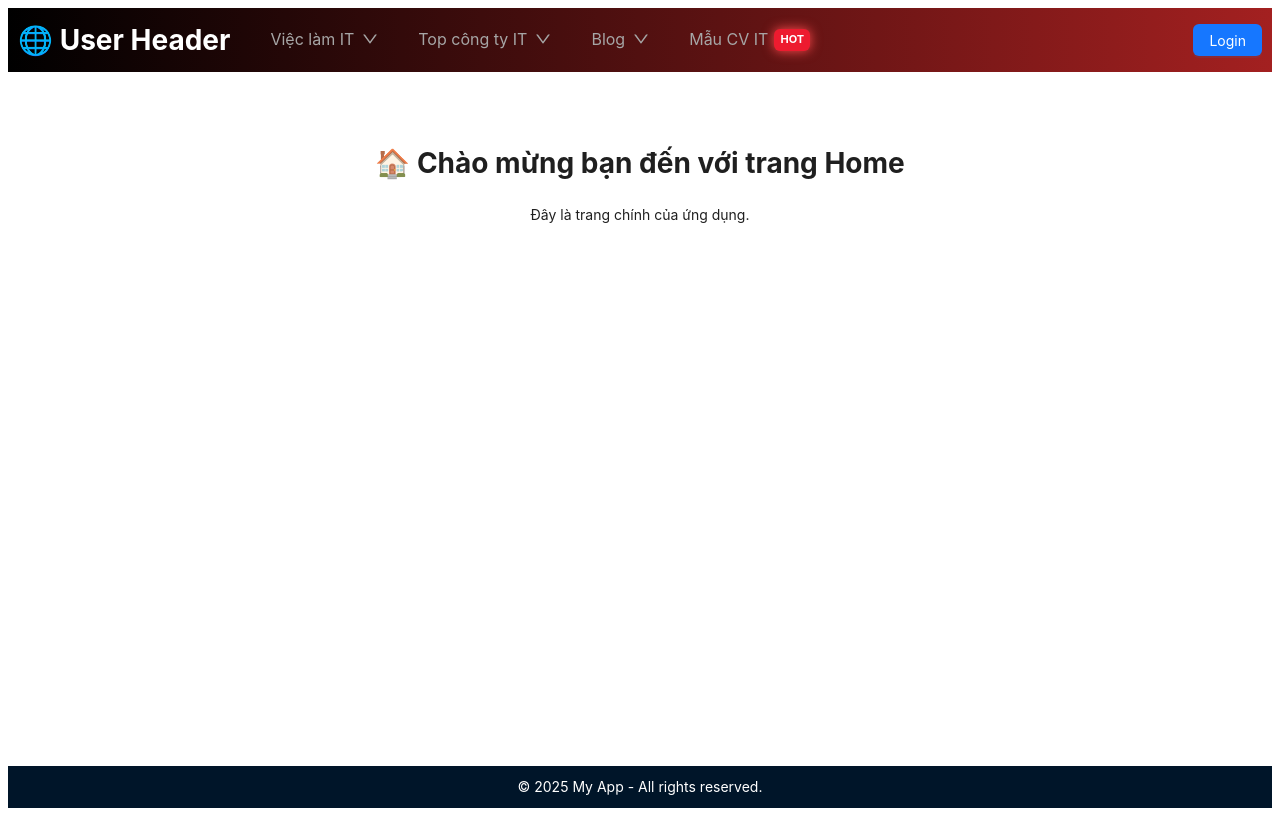
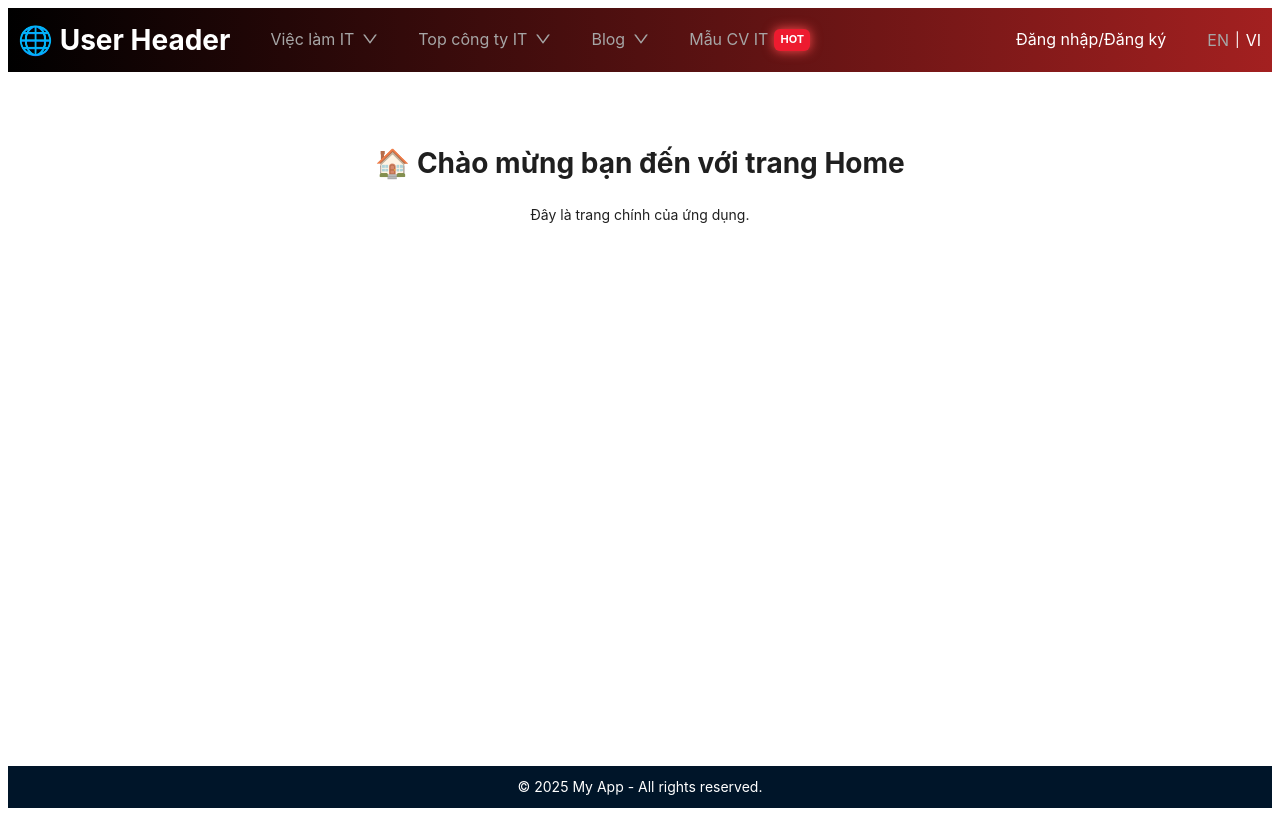
Before and after one commit to thanhhuy1234ok/agile-itcv-frontend, a React (Vite) app: page / in a window 1280 px wide. Built offline with nearby package versions, Linux system fonts and the light colour scheme.

Commit message:
no message

```diff
--- a/src/components/layout/header/layout.header.tsx
+++ b/src/components/layout/header/layout.header.tsx
@@ -1,3 +1,4 @@
+import React, { useState } from 'react';
 import { useNavigate, useLocation } from 'react-router-dom';
 import { Button, message } from 'antd';
 import { useCurrentApp } from '@/context/app.context';
@@ -11,6 +12,8 @@ const Header = () => {
   const { isAuthenticated, user, onLogout } = useCurrentApp();
 
   const isLoginPage = location.pathname === '/login';
+
+  const [language, setLanguage] = useState<'EN' | 'VI'>('VI');
 
   const onClick: MenuProps['onClick'] = ({key}) =>{
     message.info(`Clicked on item ${key}`);
@@ -117,6 +120,7 @@ const Header = () => {
           <span className="badge-hot">HOT</span>
         </a>
       </div>
+      <div style={{ display: 'flex', alignItems: 'center', gap: 40 }}>
         {!isLoginPage && (
           isAuthenticated && user ? (
             <div style={{ display: 'flex', alignItems: 'center', gap: 10 }}>
@@ -124,9 +128,30 @@ const Header = () => {
               <Button danger onClick={onLogout}>Logout</Button>
             </div>
           ) : (
-          <Button type="primary" onClick={() => navigate('/login')}>Login</Button>
+            <>
+              <a className="login-link" href='/login'>Đăng nhập/Đăng ký</a>
+              <div style={{ display: 'flex', alignItems: 'center', gap: 0 }}>
+                <Button
+                  type="link"
+                  style={{ color: language === 'EN' ? '#fff' : '#a6a6a6', fontSize: 16, margin: 0, padding: 0 }}
+                  onClick={() => setLanguage('EN')}
+                >
+                  EN
+                </Button>
+                <span style={{ color: '#fff', margin: '0 5px' }}>|</span>
+                <Button
+                  type="link"
+                  style={{ color: language === 'VI' ? '#fff' : '#a6a6a6', fontSize: 16, margin: 0, padding: 0 }}
+                  onClick={() => setLanguage('VI')}
+                >
+                  VI
+                </Button>
+              </div>
+            </>
           )
         )}
+      </div>
+
     </div>
   );
 };
--- a/src/routers/router.tsx
+++ b/src/routers/router.tsx
@@ -6,7 +6,7 @@ import HomePage from '@/pages/home';
 import LoginPage from '@/pages/login/view/login';
 import RegisterPage from '@/pages/register/view/register';
 import Dashboard from '@/pages/admin/dashboard/view/Dashboard';
-import { ProtectedAdminRoute } from '@/routers/ProtectedAdminRoute';
+import { ProtectedAdminRoute } from '@/routers/protectedAdminRoute';
 
 const router = createBrowserRouter([
   {
--- a/src/services/api.ts
+++ b/src/services/api.ts
@@ -1,6 +1,5 @@
 import createInstanceAxios from "@/services/axios.customize";
 import type { ILoginResponseData, ILoginRequest, IRegisterRequest, IRegisterResponseData } from "@/types/auth";
-import type { IBackendRes } from "@/types/common";
 
 const axios = createInstanceAxios(import.meta.env.VITE_BACKEND_URL);
 
--- a/src/styles/style.scss
+++ b/src/styles/style.scss
@@ -75,6 +75,16 @@
   }
 }
 
+.login-link {
+  font-size: 16px;
+  color: #fff;
+
+  &:hover {
+    text-decoration: underline;
+    color: #fff;
+  }
+}
+
 .cv-link {
   display: inline-flex;
   align-items: center;
--- a/src/types/common.ts
+++ /dev/null
@@ -1,5 +0,0 @@
-export interface IBackendRes<T> {
-  code: number;
-  message: string;
-  data: T;
-}
```
Also changed, not shown: src/types/global.d.ts (+6 -3 lines). Lines whose indentation alone changed are shown as unchanged.
